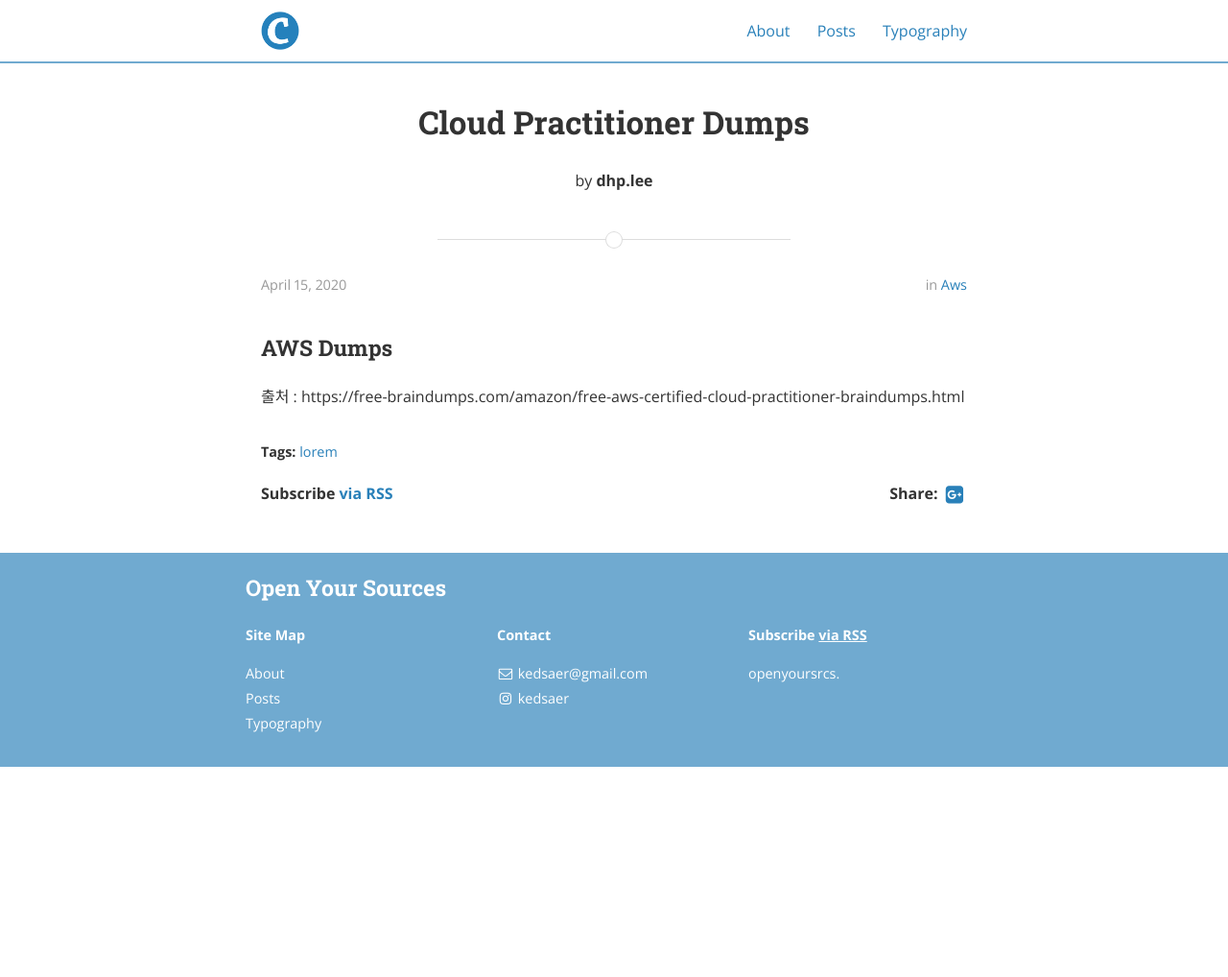
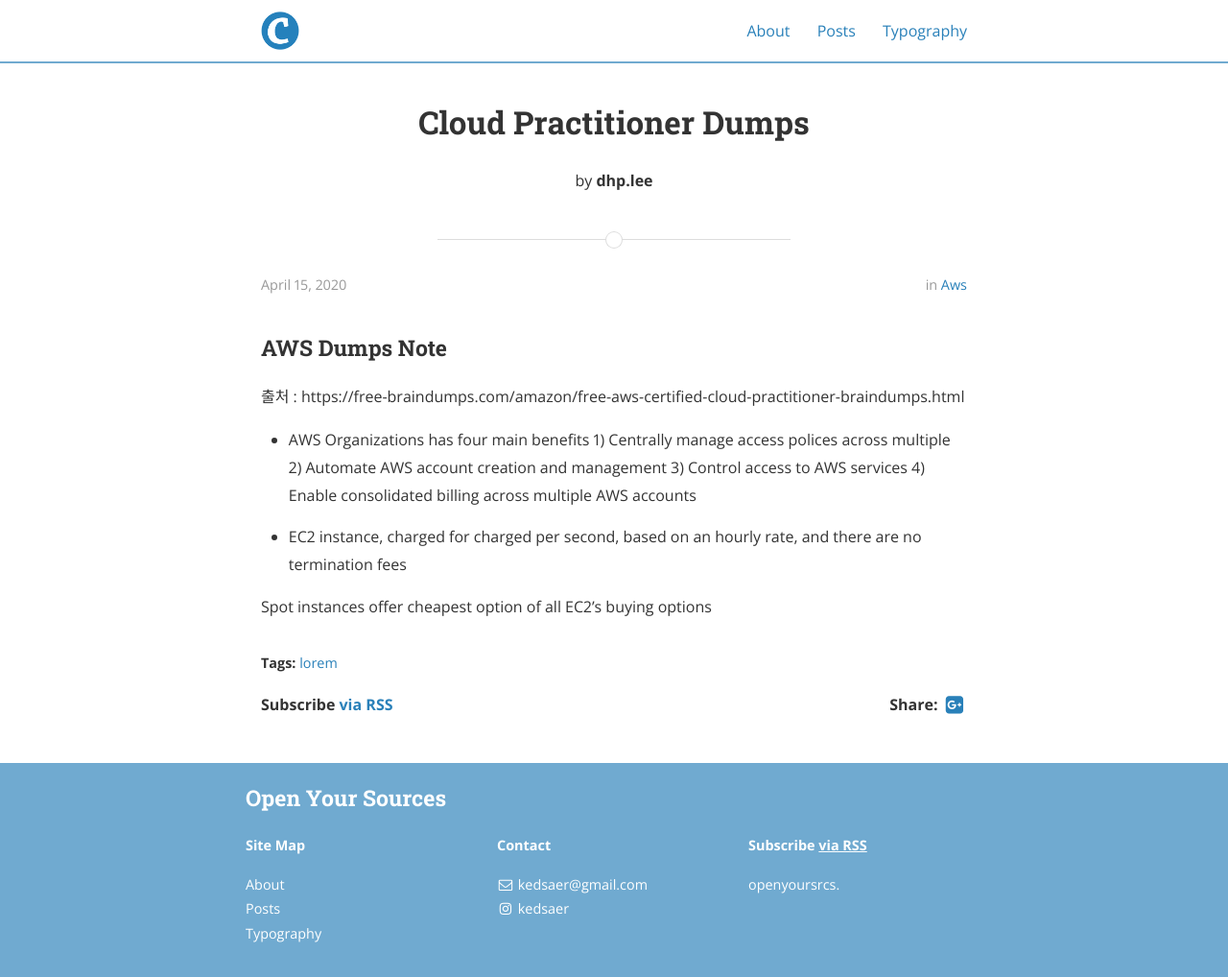
Before and after one commit to elasticboy/elasticboy.github.io, a Jekyll site: the page built from _posts/2020-04-15-cloud-practitioner-dumps.md, in a window 1280 px wide and 1018 px high. Shown: the whole window at 96% size. Built offline with Jekyll 4.4.1, drawn with Linux system fonts in a browser that asks for light colours; nearby versions of some CDN libraries.

Commit message:
Update 2020-04-15-cloud-practitioner-dumps.md

```diff
--- a/_posts/2020-04-15-cloud-practitioner-dumps.md
+++ b/_posts/2020-04-15-cloud-practitioner-dumps.md
@@ -7,6 +7,17 @@ categories: Aws
 tags: lorem
 ---
 
-### AWS Dumps
+### AWS Dumps Note
 
 출처 : https://free-braindumps.com/amazon/free-aws-certified-cloud-practitioner-braindumps.html
+
+- AWS Organizations has four main benefits
+1) Centrally manage access polices across multiple
+2) Automate AWS account creation and management
+3) Control access to AWS services
+4) Enable consolidated billing across multiple AWS accounts
+
+- EC2 instance, charged for
+charged per second, based on an hourly rate, and there are no termination fees
+
+Spot instances offer cheapest option of all EC2's buying options
```
